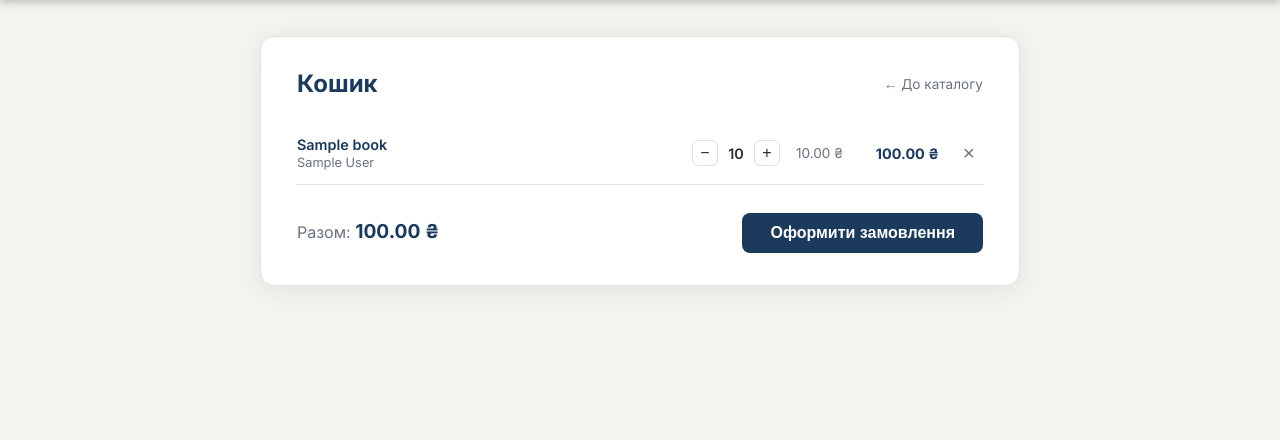
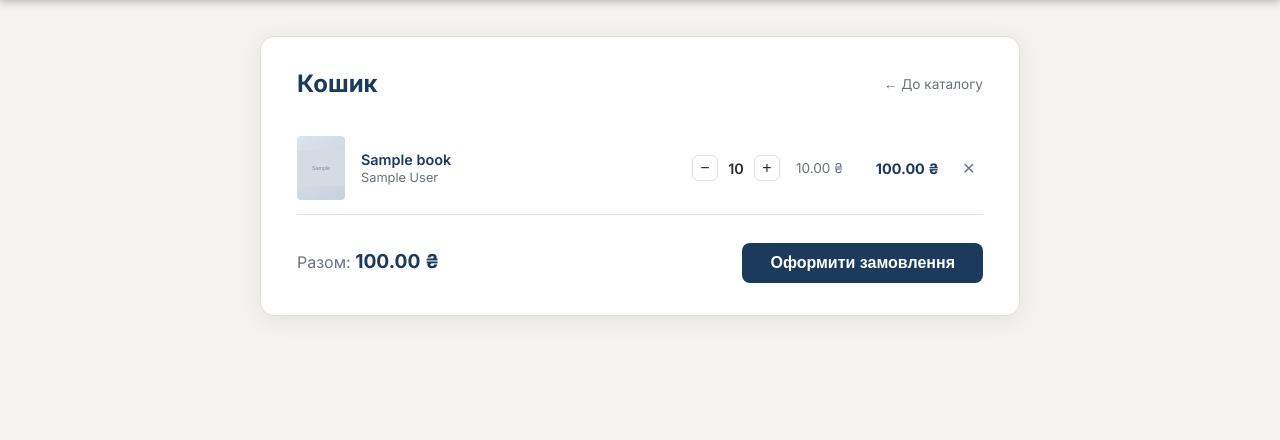
Before and after one commit to Baranotik15/online-bookshop, a Django app: page /cart/ in a window 1280 px wide. Shown: the part 80-520 px from the top of the page. Run offline with Django 5.2, Linux system fonts and the light colour scheme; a user stored in the database is signed in; tables that the repository leaves empty hold one stand-in row (values such as "Sample post"); grey boxes marked "Sample" are stand-in pictures; parts of the project's set-up code (start-up, migrations or seed data) failed here and were passed over.

Commit message:
feat: add book cover thumbnails to cart items

```diff
--- a/static/css/main.css
+++ b/static/css/main.css
@@ -882,6 +882,20 @@ footer {
 
 .cart-items { display: flex; flex-direction: column; }
 
+.cart-item-cover {
+    width: 48px;
+    height: 64px;
+    flex-shrink: 0;
+    border-radius: 4px;
+    background: linear-gradient(135deg, #dde3ec 0%, #c8d0de 100%);
+    display: flex;
+    align-items: center;
+    justify-content: center;
+    overflow: hidden;
+}
+.cart-item-cover img { width: 100%; height: 100%; object-fit: contain; }
+.cart-item-cover span { font-size: 1.4rem; opacity: .4; }
+
 .cart-item-row {
     display: flex;
     align-items: center;
--- a/templates/cart/cart.html
+++ b/templates/cart/cart.html
@@ -14,6 +14,13 @@
         <div class="cart-items" id="cartItems">
             {% for item in items %}
             <div class="cart-item-row" id="cartRow-{{ item.id }}">
+                <div class="cart-item-cover">
+                    {% if item.book.image %}
+                        <img src="{{ item.book.image.url }}" alt="{{ item.book.title }}">
+                    {% else %}
+                        <span>📖</span>
+                    {% endif %}
+                </div>
                 <div class="cart-item-info">
                     <div class="cart-item-title">{{ item.book.title }}</div>
                     <div class="cart-item-author">{{ item.book.author }}</div>
```
